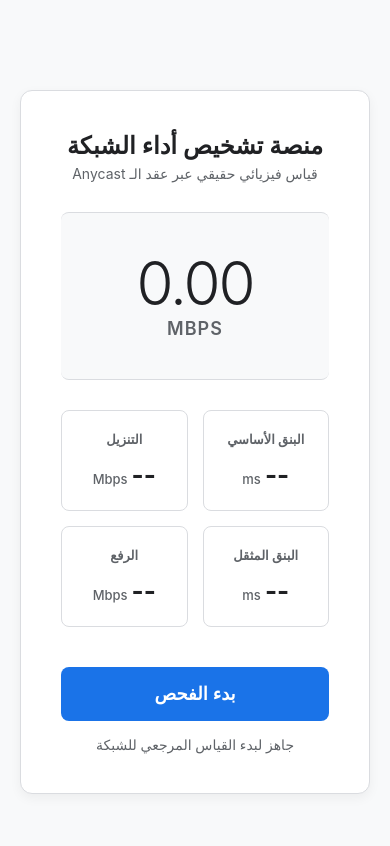
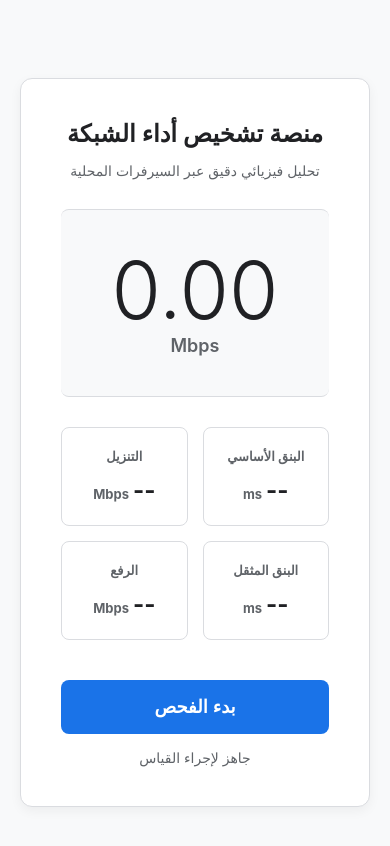
Before and after one commit to Lssam123/report, a plain HTML site: page index.html in a window 390 px wide. Drawn offline with Linux system fonts and the light colour scheme.

Commit message:
Update index.html

```diff
--- a/index.html
+++ b/index.html
@@ -3,15 +3,14 @@
 <head>
     <meta charset="UTF-8">
     <meta name="viewport" content="width=device-width, initial-scale=1.0">
-    <title>أداة تشخيص جودة الشبكة | مشروع تخرج</title>
+    <title>أداة تشخيص جودة الشبكة | SpeedNet</title>
 
-    <link rel="preconnect" href="https://1.1.1.1" crossorigin>
-    <link rel="dns-prefetch" href="https://1.1.1.1">
-    <link rel="preconnect" href="https://8.8.8.8" crossorigin>
-    <link rel="preconnect" href="https://speed.cloudflare.com" crossorigin>
+    <link rel="preconnect" href="https://www.stc.com.sa">
+    <link rel="preconnect" href="https://www.mobily.com.sa">
+    <link rel="preconnect" href="https://sa.zain.com">
+    <link rel="preconnect" href="https://salam.sa">
 
     <style>
-        /* --- التصميم المؤسسي النظيف (Minimalist) --- */
         :root {
             --bg-body: #f8f9fa;
             --bg-surface: #ffffff;
@@ -44,132 +43,41 @@
             box-shadow: 0 4px 12px rgba(0,0,0,0.05);
         }
 
-        .header-titles {
-            text-align: center;
-            margin-bottom: 30px;
+        .header-titles { text-align: center; margin-bottom: 30px; }
+        .header-titles h1 { font-size: 24px; font-weight: 600; margin: 0; }
+        .header-titles p { font-size: 14px; color: var(--text-gray); }
+
+        .live-monitor {
+            text-align: center; padding: 40px 0; margin-bottom: 30px;
+            border-bottom: 1px solid var(--border-color);
+            border-top: 1px solid var(--border-color);
+            background-color: #f8f9fa; border-radius: 8px;
         }
 
-        .header-titles h1 {
-            font-size: 24px;
-            font-weight: 600;
-            margin: 0 0 5px 0;
-            color: var(--text-dark);
+        .live-val { font-size: 80px; font-weight: 300; line-height: 1; will-change: contents; }
+        .live-unit { font-size: 18px; font-weight: 600; color: var(--text-gray); margin-top: 5px; }
+
+        .cards-grid { display: grid; grid-template-columns: repeat(4, 1fr); gap: 15px; margin-bottom: 40px; }
+        .data-card {
+            background: var(--bg-surface); border: 1px solid var(--border-color);
+            border-radius: 8px; padding: 20px 10px; text-align: center; transition: all 0.2s ease;
         }
 
-        .header-titles p {
-            font-size: 14px;
-            color: var(--text-gray);
-            margin: 0;
+        .data-card.active { border-color: var(--primary); background: #e8f0fe; box-shadow: 0 2px 8px rgba(26, 115, 232, 0.15); }
+        .card-label { font-size: 13px; font-weight: 600; color: var(--text-gray); margin-bottom: 12px; }
+        .card-val { font-size: 24px; font-weight: 700; display: flex; justify-content: center; align-items: baseline; gap: 4px; }
+        .card-val span { font-size: 13px; color: var(--text-gray); }
+
+        .btn-start {
+            background-color: var(--primary); color: #ffffff; border: none;
+            padding: 16px 48px; border-radius: 8px; font-size: 18px; font-weight: 600;
+            cursor: pointer; width: 100%; max-width: 300px;
         }
 
-        /* الشاشة العلوية */
-        .live-monitor {
-            text-align: center;
-            padding: 40px 0;
-            margin-bottom: 30px;
-            border-bottom: 1px solid var(--border-color);
-            border-top: 1px solid var(--border-color);
-            background-color: #f8f9fa;
-            border-radius: 8px;
-        }
+        .btn-start:disabled { background-color: var(--border-color); cursor: not-allowed; }
+        .sys-status { margin-top: 15px; font-size: 14px; color: var(--text-gray); text-align: center; }
 
-        .live-val {
-            font-size: 80px;
-            font-weight: 300;
-            line-height: 1;
-            letter-spacing: -2px;
-            color: var(--text-dark);
-            transition: color 0.3s ease;
-            will-change: contents; /* تسريع المعالجة عبر GPU */
-        }
-
-        .live-unit {
-            font-size: 18px;
-            font-weight: 600;
-            color: var(--text-gray);
-            text-transform: uppercase;
-            margin-top: 5px;
-            letter-spacing: 1px;
-        }
-
-        /* شبكة البطاقات */
-        .cards-grid {
-            display: grid;
-            grid-template-columns: repeat(4, 1fr);
-            gap: 15px;
-            margin-bottom: 40px;
-        }
-
-        .data-card {
-            background: var(--bg-surface);
-            border: 1px solid var(--border-color);
-            border-radius: 8px;
-            padding: 20px 10px;
-            text-align: center;
-            transition: all 0.2s ease;
-        }
-
-        .data-card.active {
-            border-color: var(--primary);
-            background: #e8f0fe;
-            box-shadow: 0 2px 8px rgba(26, 115, 232, 0.15);
-        }
-
-        .card-label {
-            font-size: 13px;
-            font-weight: 600;
-            color: var(--text-gray);
-            margin-bottom: 12px;
-        }
-
-        .card-val {
-            font-size: 26px;
-            font-weight: 700;
-            color: var(--text-dark);
-            display: flex;
-            justify-content: center;
-            align-items: baseline;
-            gap: 4px;
-        }
-
-        .card-val span {
-            font-size: 13px;
-            font-weight: 500;
-            color: var(--text-gray);
-        }
-
-        .controls-wrapper {
-            text-align: center;
-        }
-
-        .btn-start {
-            background-color: var(--primary);
-            color: #ffffff;
-            border: none;
-            padding: 16px 48px;
-            border-radius: 8px;
-            font-size: 18px;
-            font-weight: 600;
-            cursor: pointer;
-            transition: background 0.2s;
-            width: 100%;
-            max-width: 300px;
-        }
-
-        .btn-start:hover { background-color: #1557b0; }
-        .btn-start:disabled { background-color: var(--border-color); color: var(--text-gray); cursor: not-allowed; }
-
-        .sys-status {
-            margin-top: 15px;
-            font-size: 14px;
-            color: var(--text-gray);
-            font-weight: 500;
-        }
-
-        @media (max-width: 768px) {
-            .cards-grid { grid-template-columns: repeat(2, 1fr); }
-            .live-val { font-size: 60px; }
-        }
+        @media (max-width: 768px) { .cards-grid { grid-template-columns: repeat(2, 1fr); } }
     </style>
 </head>
 <body>
@@ -177,7 +85,7 @@
     <div class="dashboard-container">
         <div class="header-titles">
             <h1>منصة تشخيص أداء الشبكة</h1>
-            <p>قياس فيزيائي حقيقي عبر عقد الـ Anycast</p>
+            <p>تحليل فيزيائي دقيق عبر السيرفرات المحلية</p>
         </div>
 
         <div class="live-monitor">
@@ -190,26 +98,23 @@
                 <div class="card-label">البنق الأساسي</div>
                 <div class="card-val" id="valUnloaded">-- <span>ms</span></div>
             </div>
-
             <div class="data-card" id="boxDownload">
                 <div class="card-label">التنزيل</div>
                 <div class="card-val" id="valDownload">-- <span>Mbps</span></div>
             </div>
-
             <div class="data-card" id="boxLoaded">
                 <div class="card-label">البنق المثقل</div>
                 <div class="card-val" id="valLoaded">-- <span>ms</span></div>
             </div>
-
             <div class="data-card" id="boxUpload">
                 <div class="card-label">الرفع</div>
                 <div class="card-val" id="valUpload">-- <span>Mbps</span></div>
             </div>
         </div>
 
-        <div class="controls-wrapper">
+        <div style="text-align: center;">
             <button class="btn-start" id="startBtn">بدء الفحص</button>
-            <div class="sys-status" id="statusText">جاهز لبدء القياس المرجعي للشبكة</div>
+            <div class="sys-status" id="statusText">جاهز لإجراء القياس</div>
         </div>
     </div>
 
```
